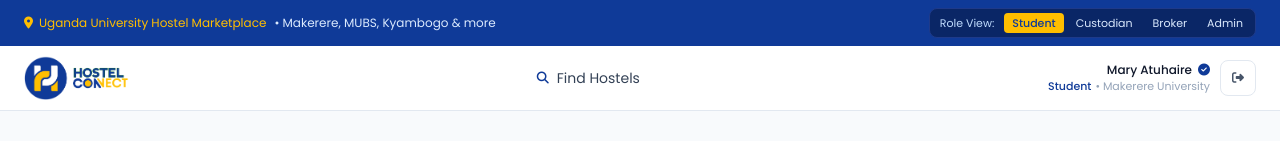
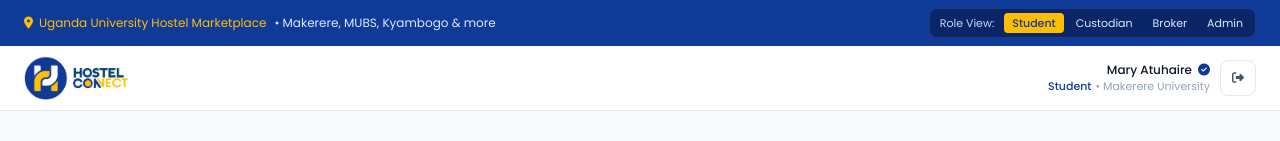
Before and after one commit to ladsontech/hostel_connect, a Next.js app: page / in a window 1280 px wide. Shown: the top 141 px of the page. Built offline with nearby package versions, Linux system fonts and the light colour scheme.

Commit message:
Navbar: remove Find Hostels link from desktop web view

```diff
--- a/src/components/Navbar.tsx
+++ b/src/components/Navbar.tsx
@@ -79,13 +79,8 @@ export default function Navbar({ onOpenAuth, shortlistCount = 0, onOpenCompare }
         </Link>
 
         {/* Desktop Nav Items */}
-        <nav className="hidden md:flex items-center gap-6 text-sm font-normal text-slate-700">
-          <Link href="/" className="hover:text-[#0f3a98] transition flex items-center gap-2">
-            <FaIcon icon="fa-solid fa-magnifying-glass" className="text-xs text-[#0f3a98]" />
-            Find Hostels
-          </Link>
-
-          {shortlistCount > 0 && onOpenCompare && (
+        {shortlistCount > 0 && onOpenCompare && (
+          <nav className="hidden md:flex items-center gap-6 text-sm font-normal text-slate-700">
             <button
               onClick={onOpenCompare}
               className="text-[#0f3a98] bg-[#e8effc] px-3 py-1.5 rounded-lg transition flex items-center gap-2 font-normal"
@@ -93,8 +88,8 @@ export default function Navbar({ onOpenAuth, shortlistCount = 0, onOpenCompare }
               <FaIcon icon="fa-solid fa-layer-group" className="text-xs text-[#ffbe00]" />
               Compare ({shortlistCount})
             </button>
-          )}
-        </nav>
+          </nav>
+        )}
 
         {/* User Account / Login & Register Action */}
         <div className="flex items-center gap-3">
```
